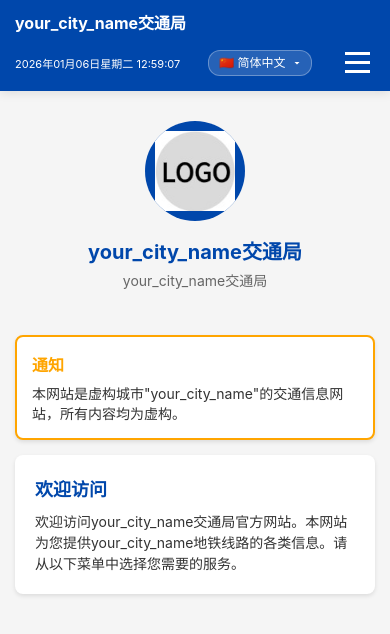
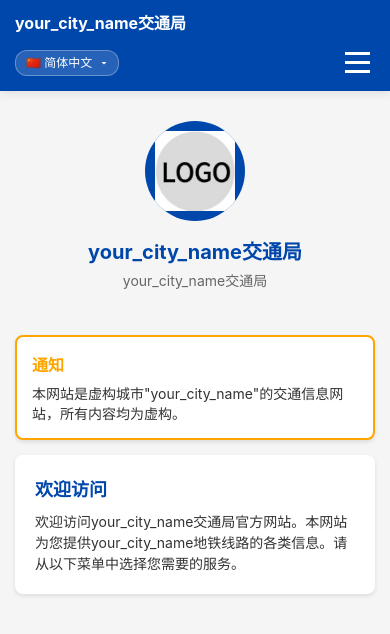
Before and after one commit to zitzhen/MTR-web, a Nuxt app: page / in a window 390 px wide. Shown: the top 634 px of the page. Built offline with nearby package versions, Linux system fonts and the light colour scheme.

Commit message:
删除时间显示

```diff
--- a/app/pages/index.vue
+++ b/app/pages/index.vue
@@ -13,9 +13,6 @@
           <a href="#" class="nav-link">票务信息</a>
         </div>
         <div class="nav-right">
-          <div class="date-time">
-            {{ currentDateTime }}
-          </div>
           <div class="language-selector">
             <select class="lang-dropdown" v-model="currentLanguage" @change="changeLanguage(currentLanguage)">
               <option value="简体中文">
@@ -121,33 +118,6 @@ const cityName = configData.value?.city_name || 'Error'
 const color = configData.value?.color || '#0047AB'
 
 const currentLanguage = ref('简体中文')
-const currentDateTime = ref('')
-
-const updateDateTime = () => {
-  const now = new Date()
-  const options = {
-    year: 'numeric',
-    month: '2-digit',
-    day: '2-digit',
-    hour: '2-digit',
-    minute: '2-digit',
-    second: '2-digit',
-    weekday: 'long'
-  }
-  // Format the date to Chinese format
-  const year = now.getFullYear()
-  const month = String(now.getMonth() + 1).padStart(2, '0')
-  const day = String(now.getDate()).padStart(2, '0')
-  const hour = String(now.getHours()).padStart(2, '0')
-  const minute = String(now.getMinutes()).padStart(2, '0')
-  const second = String(now.getSeconds()).padStart(2, '0')
-  const weekdays = ['星期日', '星期一', '星期二', '星期三', '星期四', '星期五', '星期六']
-  const weekday = weekdays[now.getDay()]
-
-  currentDateTime.value = `${year}年${month}月${day}日${weekday} ${hour}:${minute}:${second}`
-}
-
-const isMobileMenuOpen = ref(false)
 
 const changeLanguage = (langCode) => {
   currentLanguage.value = langCode
@@ -157,12 +127,6 @@ const changeLanguage = (langCode) => {
 
 const toggleMobileMenu = () => {
   isMobileMenuOpen.value = !isMobileMenuOpen.value
-}
-
-// Update time every second after mounting
-if (process.client) {
-  updateDateTime()
-  setInterval(updateDateTime, 1000)
 }
 </script>
 
@@ -235,10 +199,7 @@ body {
   gap: 15px;
 }
 
-.date-time {
-  font-size: 12px;
-  display: none;
-}
+
 
 .language-selector {
   display: flex;
@@ -326,10 +287,7 @@ body {
     justify-content: space-between;
   }
 
-  .date-time {
-    display: block;
-    font-size: 11px;
-  }
+
 
   .mobile-menu-toggle {
     display: flex;
@@ -469,9 +427,7 @@ body {
     padding: 10px 15px;
   }
 
-  .date-time {
-    font-size: 14px;
-  }
+
 
   .lang-dropdown {
     font-size: 14px;
```
